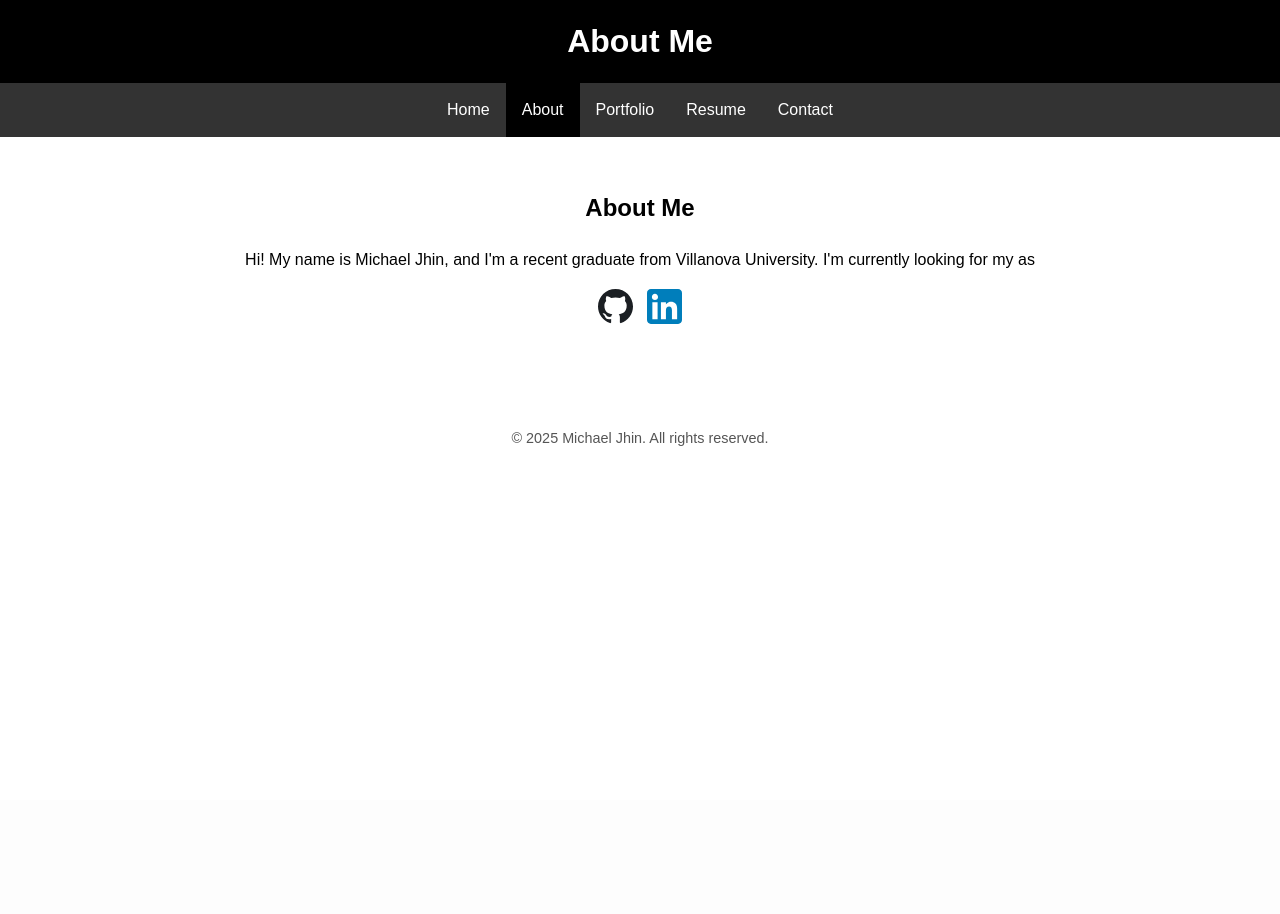
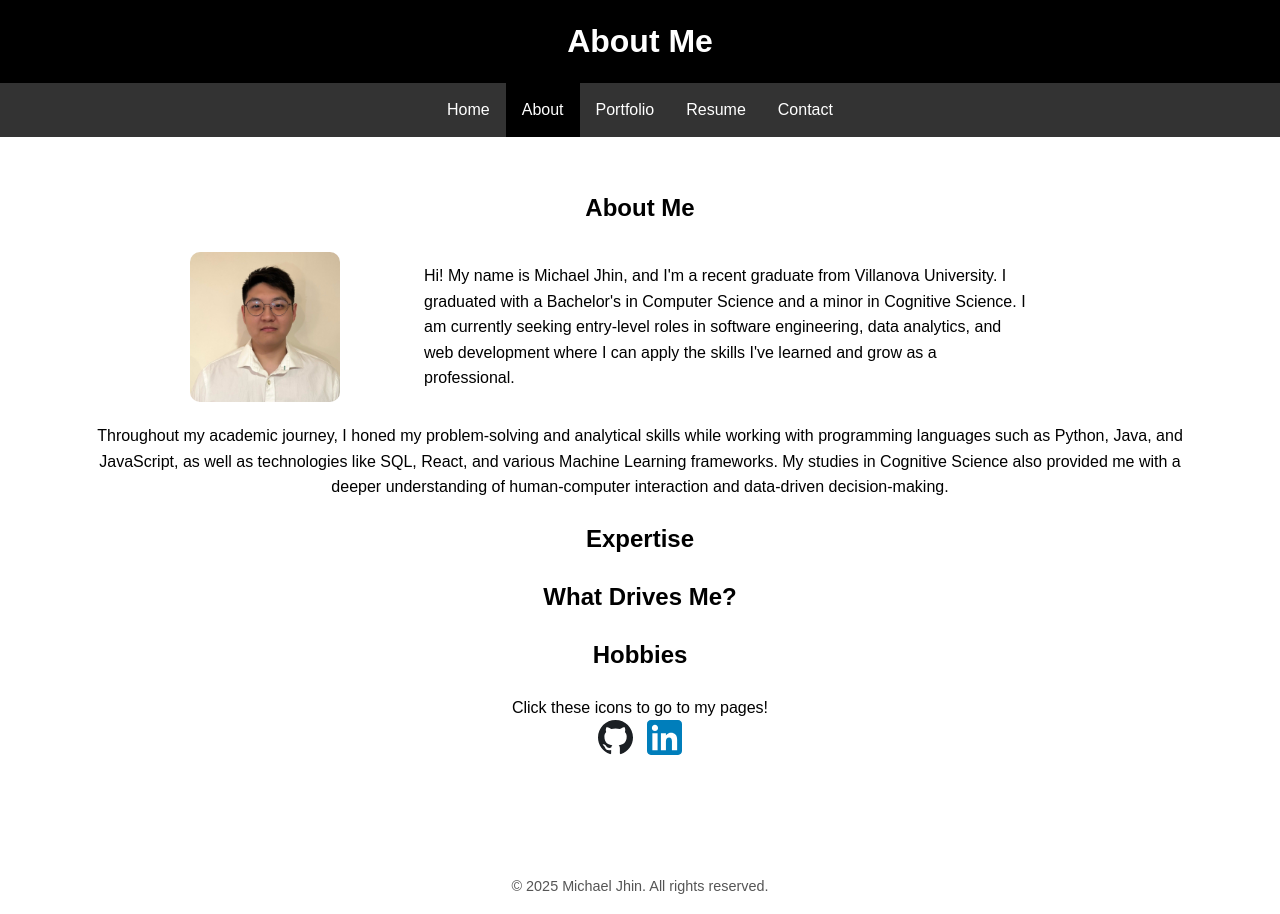
Before and after one commit to MJhin0/PersonalWebsite, a PHP site: page /about.html in a window 1280 px wide. Before the commit the page ends 446 px from the top, so only its background shows below. Run offline with PHP 8.4, Linux system fonts and the light colour scheme.

Commit message:
Update for Library
Added text (needs to be worked on), more icons, updated CSS so text + images work together (about's space between text + image needs to change).

```diff
--- a/about.html
+++ b/about.html
@@ -23,11 +23,31 @@
     <main>
         <section>
             <h2>About Me</h2>
-            <p> <!-- Add more here -->
-                Hi! My name is Michael Jhin, and I'm a recent graduate from Villanova University.
-                I'm currently looking for my as
+
+            <div class="about-item">
+                <img src="about-files/self image.jpg" alt="Michael Jhin" class="about-image">
+                <p>
+                    Hi! My name is Michael Jhin, and I'm a recent graduate from Villanova University.
+                    I graduated with a Bachelor's in Computer Science and a minor in Cognitive Science.
+                    I am currently seeking entry-level roles in software engineering, data analytics, and web development where I can apply the skills I've learned and grow as a professional.
+                </p>
+            </div>
+
+            <p>
+                Throughout my academic journey, I honed my problem-solving and analytical skills while working with programming languages such as Python, Java, and JavaScript, as well as technologies like SQL, React, and various Machine Learning frameworks.
+                My studies in Cognitive Science also provided me with a deeper understanding of human-computer interaction and data-driven decision-making.
             </p>
+
+
+
+
+            <h2>Expertise</h2>
+            <h2>What Drives Me?</h2>
+            <h2>Hobbies</h2>
+
             <p>
+            Click these icons to go to my pages!
+            <br>
             <a target="_blank" rel="noopener noreferrer" href="https://github.com/MJhin0"> <img src="about-files/github logo.svg" alt="Click to go to my GitHub!" style="width:35px;height:35px;"></a>
             &nbsp;
             <a target="_blank" rel="noopener noreferrer" href="https://www.linkedin.com/in/michael-jhin-2b4a6522b/"><img src="about-files/linkedIn logo.svg" alt="Click to go to my LinkedIn!" style="width:35px;height:35px;"></a>
@@ -45,7 +65,7 @@
     Notes
 
     Photo of Face to About Me?
-    Add GitHub logo to click on that instead?
-    Add LinkedIn here instead?
+
+    Make it aligned to the right?
     Add certifications?
 -->
--- a/css/styles.css
+++ b/css/styles.css
@@ -6,13 +6,13 @@ body {
     background-color: #fff;
     color: #000;
     line-height: 1.6;
+    text-align: center;
 }
 
 header {
     background: #000;
     color: #fff;
     padding: 1rem 0;
-    text-align: center;
 }
 
 header h1 {
@@ -27,26 +27,29 @@ header p {
 
 main {
     padding: 2rem;
-    text-align: center;
+    display: flex;
+    flex-direction: column;
+    align-items: center;
 }
 
 main section {
     margin-bottom: 2rem;
 }
+main section p {
+    margin-left: 4rem;
+    margin-right: 4rem;
+}
 
 /* Navigation Bar */
 nav {
     background-color: #333;
-    overflow: hidden;
     display: flex;
     justify-content: center;
 }
 nav a {
     color: white;
-    text-align: center;
     padding: 14px 16px;
     text-decoration: none;
-    display: inline-block;
     font-size: 1rem;
 }
 nav a:hover { /* Hovering color */
@@ -56,6 +59,42 @@ nav a:hover { /* Hovering color */
     background-color: #000;
 }
 
+/* To have all images resize when browser size changes */
+img {
+    width: 100%;
+    height: auto;
+}
+
+
+.about-item {
+    display: flex;
+    align-items: center; /* Aligns text and image vertically */
+    gap: 20px; /* Space between image and text */
+    max-width: 900px; /* Adjust width for layout control */
+    margin: auto; /* Centers the section */
+    text-align: left; /* Ensures text aligns properly */
+}
+
+.about-image {
+    width: 150px; /* Adjust size as needed */
+    height: auto;
+    border-radius: 10px; /* Optional: Adds rounded corners */
+}
+
+
+
+/* Contact page icons will recenter with text */
+.contact-item {
+    display: flex;
+    align-items: center;
+    gap: 10px;
+    margin: 15px 0;
+}
+.contact-item img {
+    width: 35px;
+    height: 35px;
+}
+
 /* At the bottom of each page */
 footer {
     text-align: center;
@@ -63,9 +102,3 @@ footer {
     font-size: 0.9rem;
     color: #555;
 }
-
-/* To have all images resize when browser size changes */
-img {
-    width: 100%;
-    height: auto;
-  }
--- a/portfolio.html
+++ b/portfolio.html
@@ -34,3 +34,9 @@
     </footer>
 </body>
 </html>
+
+<!--
+    Notes
+
+    Put an icon next to each work
+-->
```
Also changed, not shown: contact.html (+13 -2 lines), index.html (+15 -2 lines), about-files/self image.jpg (added), contact-files/gmail icon.svg (added), contact-files/phone icon.svg (added).
